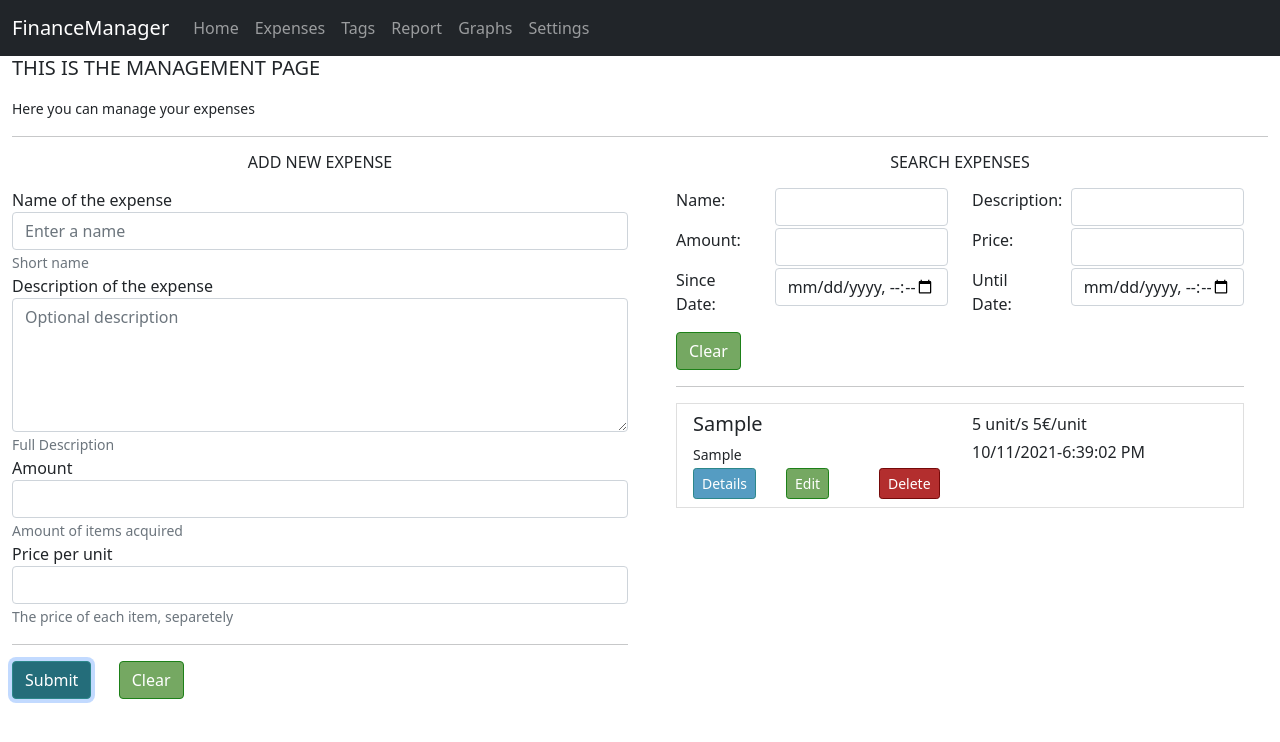
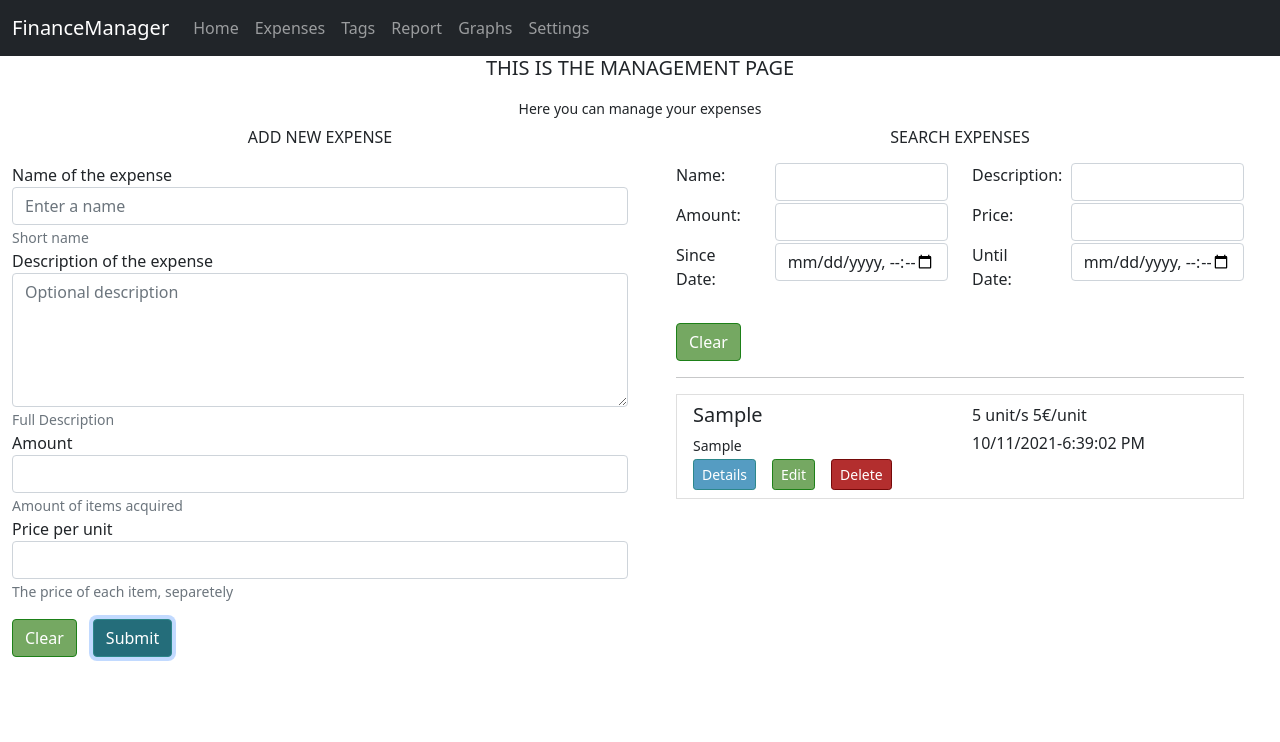
Before and after one commit to 944521200/FinanceManager, an Angular app: page /expenses in a window 1280 px wide. Both pictures are taken after typing "Sample", "Sample", "5", "5" into the empty fields and a click on the button "Submit". Shown: the top 742 px of the page. Built offline with nearby package versions, Linux system fonts and the light colour scheme.

Commit message:
beauty enhancements and fixed pipe update on add item

```diff
--- a/src/app/expenses/add-expense/add-expense.component.html
+++ b/src/app/expenses/add-expense/add-expense.component.html
@@ -41,11 +41,8 @@
                     <small id="amntHelp" class="form-text text-muted">The price of each item, separetely</small>
 
                   </div>
-                  <hr>
 
-                    <div class="row">
-                      <div class="col-lg-2"><button type="submit" class="btn btn-custom-view">Submit</button> </div>
-                      <div class="col-lg-2"><button type="button" class="btn btn-custom-edit" (click)="clearForm()">Clear</button></div>
-                  </div>
+                  <button type="button" class="btn btn-custom-edit   me-3 mt-3" (click)="clearForm()">Clear</button>
+                  <button type="submit" class="btn btn-custom-view mt-3">Submit</button>
 
             </form>
--- a/src/app/expenses/expense/expense.component.html
+++ b/src/app/expenses/expense/expense.component.html
@@ -10,15 +10,12 @@
     </div>
   </div>
   <div class="row">
-    <div class="col-lg-2">
-      <button class="btn btn-custom-view btn-sm">Details</button>
-    </div>
-    <div class="col-lg-2 ">
-      <button class="btn btn-custom-edit btn-sm">Edit</button>
-    </div>
-    <div class="col-lg-2 ">
-      <button class="btn btn-custom-delete btn-sm" (click)="deleteExpense()">Delete</button>
+    <div class="col-lg-12">
+      <button class="btn btn-custom-view btn-sm me-3">Details</button>
+      <button class="btn btn-custom-edit btn-sm me-3">Edit</button>
+      <button class="btn btn-custom-delete btn-sm me-3" (click)="deleteExpense()">Delete</button>
     </div>
   </div>
 
+
   </div>
--- a/src/app/expenses/expenses.component.html
+++ b/src/app/expenses/expenses.component.html
@@ -1,16 +1,15 @@
 <div class="container-fluid">
-    <div class="row">
-        <div class="col-lg-12 text-start  font-weight-bold">
+    <div class="row ">
+        <div class="col-lg-12 text-center  font-weight-bold">
             <h5><p>THIS IS THE MANAGEMENT PAGE</p></h5>
             <small>Here you can manage your expenses</small>
-            <hr>
         </div>
     </div>
     <div class="row">
-        <div class="col-lg-6">
-          <app-add-expense></app-add-expense>
+        <div class="col-lg-6 mt-2">
+          <app-add-expense ></app-add-expense>
         </div>
-        <div class="col-lg-6">
+        <div class="col-lg-6  mt-2">
           <app-search-expenses></app-search-expenses>
         </div>
     </div>
--- a/src/app/expenses/filter-expenses.pipe.ts
+++ b/src/app/expenses/filter-expenses.pipe.ts
@@ -10,6 +10,7 @@ export class FilterExpensesPipe implements PipeTransform {
 
     var result:Expense[] = value;
 
+    console.log(nameFilter+"-"+descFilter+"-"+amountFilter+"-"+priceFilter+"-"+dateSinceFilter+"-"+dateUntilFilter)
     result = result.filter((item:Expense)=>
     {
       if(item.name.toLowerCase().includes(nameFilter.toLowerCase()))return true;
--- a/src/app/expenses/search-expenses/search-expenses.component.html
+++ b/src/app/expenses/search-expenses/search-expenses.component.html
@@ -50,7 +50,7 @@
     </div>
     <div class="row">
         <div class="col-lg-2">
-            <button type="button" class="btn btn-custom-edit" (click)="clearSearch()">Clear</button>
+            <button type="button" class="btn btn-custom-edit mt-3" (click)="clearSearch()">Clear</button>
         </div>
     </div>
     <hr>
--- a/src/app/expenses/search-expenses/search-expenses.component.ts
+++ b/src/app/expenses/search-expenses/search-expenses.component.ts
@@ -1,4 +1,4 @@
-import { Component, ElementRef, OnInit } from '@angular/core';
+import { ChangeDetectorRef, Component, ElementRef, OnInit } from '@angular/core';
 import { Expense } from 'src/app/model/expense.model';
 import { ExpenseService } from 'src/app/services/expense.service';
 
@@ -14,7 +14,10 @@ export class SearchExpensesComponent implements OnInit {
   expenses:Expense[]=[];
   ngOnInit(): void {
     this.expenses = this.expenseService.getExpenses();
-    this.expenseService.expensesChanged.subscribe((expenses)=>this.expenses=expenses);
+    this.expenseService.expensesChanged.subscribe((expenses)=>
+    {
+      this.expenses=[...expenses];
+    });
   }
 
   nameSearch:string="";
```
